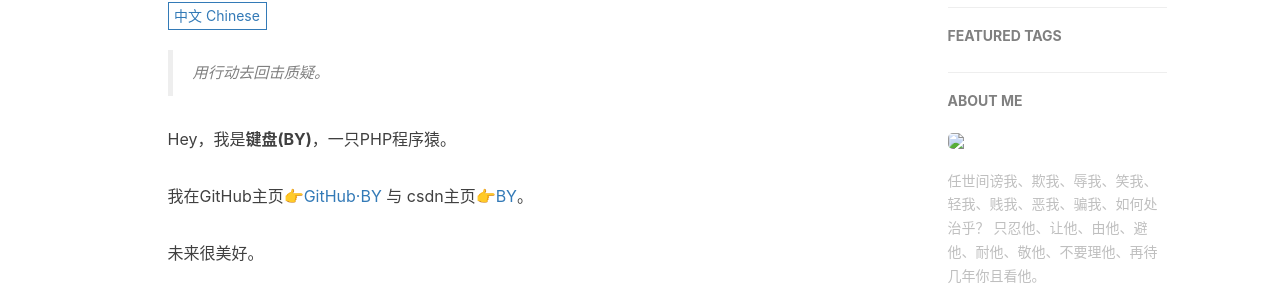
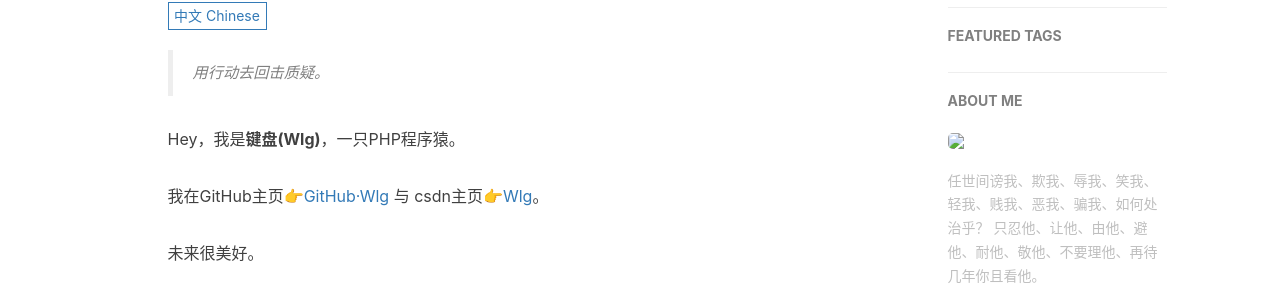
Before and after one commit to cengjingyouguoai/cengjingyouguoai.github.io, a Jekyll site: the page built from about.html, in a window 1280 px wide. Shown: the part 451-748 px from the top of the page. Built offline with Jekyll 4.4.1, drawn with Linux system fonts in a browser that asks for light colours; nearby versions of some CDN libraries; comment, search, counter and statistics services are not loaded.

Commit message:
about.html

```diff
--- a/about.html
+++ b/about.html
@@ -17,9 +17,9 @@ header-img: "img/post-bg-unix-linux.jpg"
     <!--copied from markdown -->
     <blockquote><p>用行动去回击质疑。</p></blockquote>
 
-    <p>Hey，我是<strong>键盘(BY)</strong>，一只PHP程序猿。</p>
+    <p>Hey，我是<strong>键盘(Wlg)</strong>，一只PHP程序猿。</p>
 
-    <p>我在GitHub主页<a href="https://github.com/cengjingyouguoai">👉GitHub·BY</a> 与 csdn主页<a href="http://blog.csdn.net/wen_3370">👉BY</a>。</p>
+    <p>我在GitHub主页<a href="https://github.com/cengjingyouguoai">👉GitHub·Wlg</a> 与 csdn主页<a href="http://blog.csdn.net/wen_3370">👉Wlg</a>。</p>
 
     <p>未来很美好。</p>
 
```
Also changed, not shown: other parts of about.html (+1 -1 lines).
